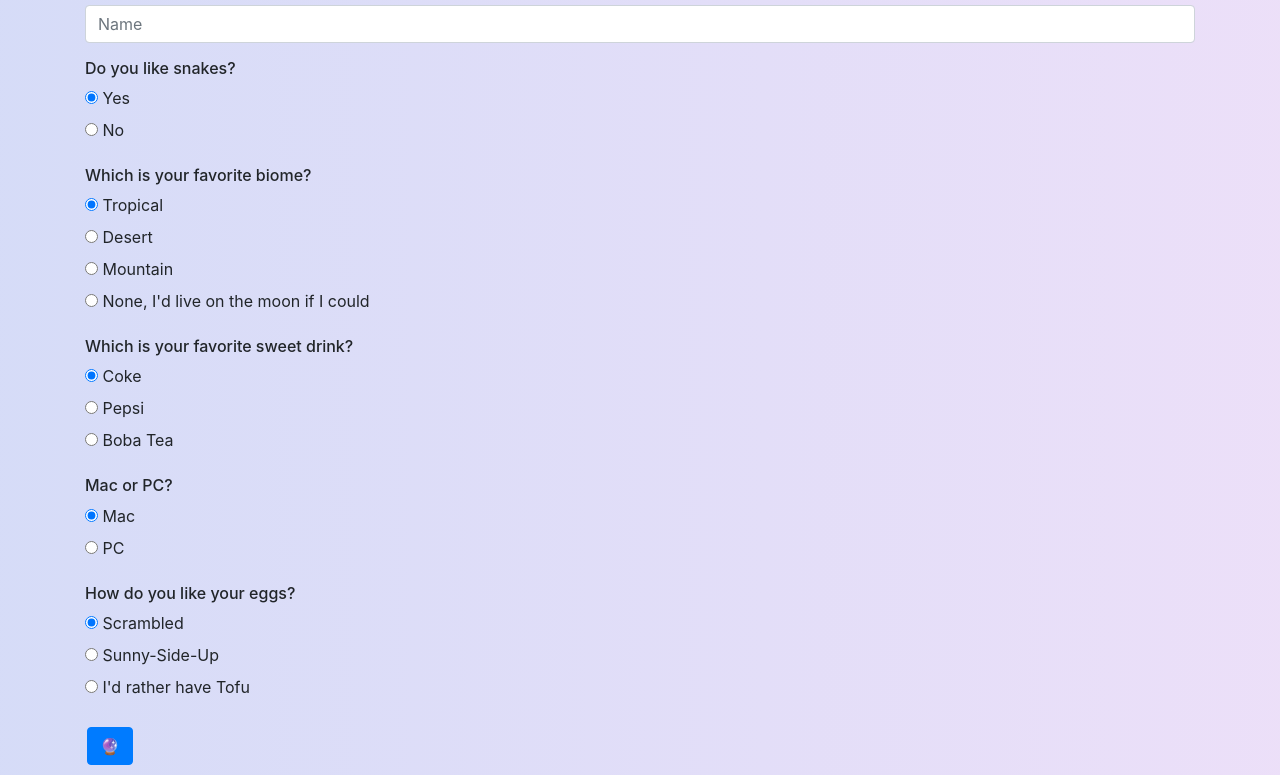
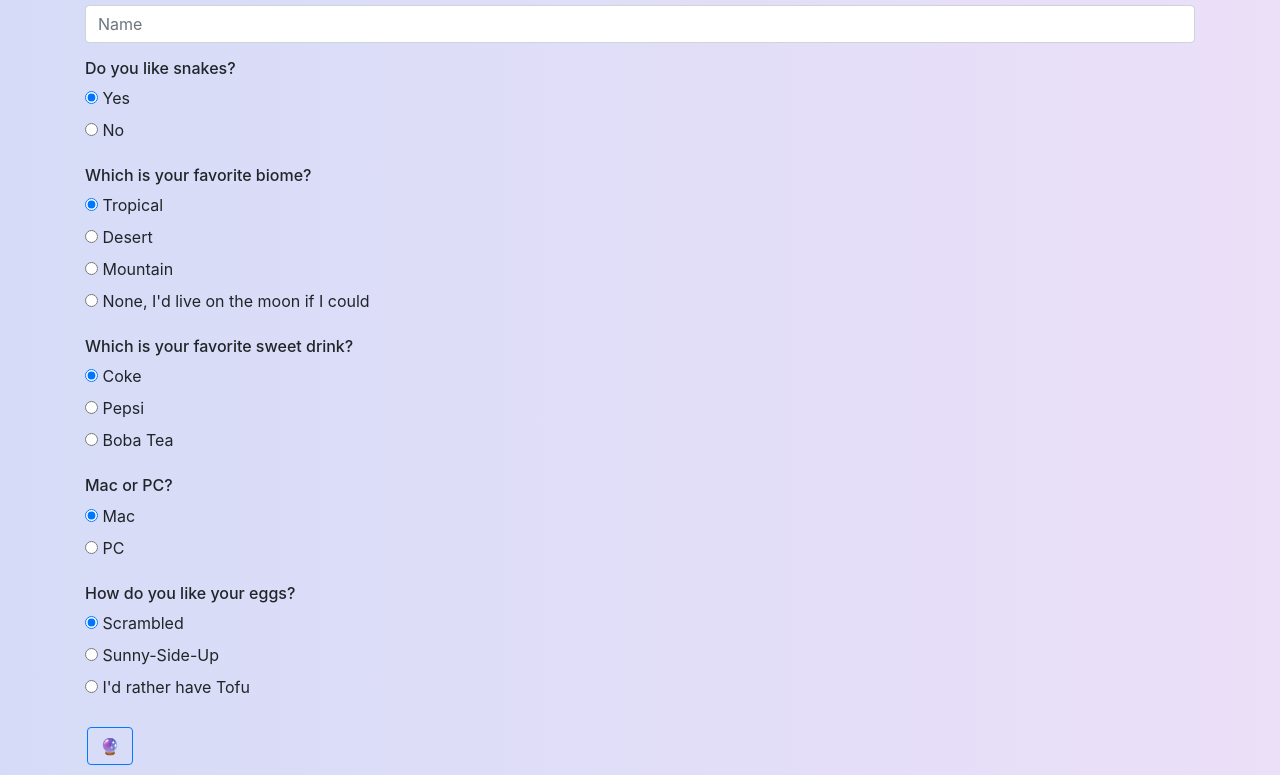
Before and after one commit to Matth5050/Programming-Language-Selector, a plain HTML site: page index.html in a window 1280 px wide. Shown: the part 88-863 px from the top of the page. Drawn offline with Linux system fonts and the light colour scheme.

Commit message:
adding button backgroun transperency

```diff
--- a/css/styles.css
+++ b/css/styles.css
@@ -60,7 +60,6 @@ h1, h4 {
  margin-top: 20px;
 }
 
-
-/* .text {
-  margin-top: 10px;
-} */
+.btn {
+  background-color: transparent;
+}
```
